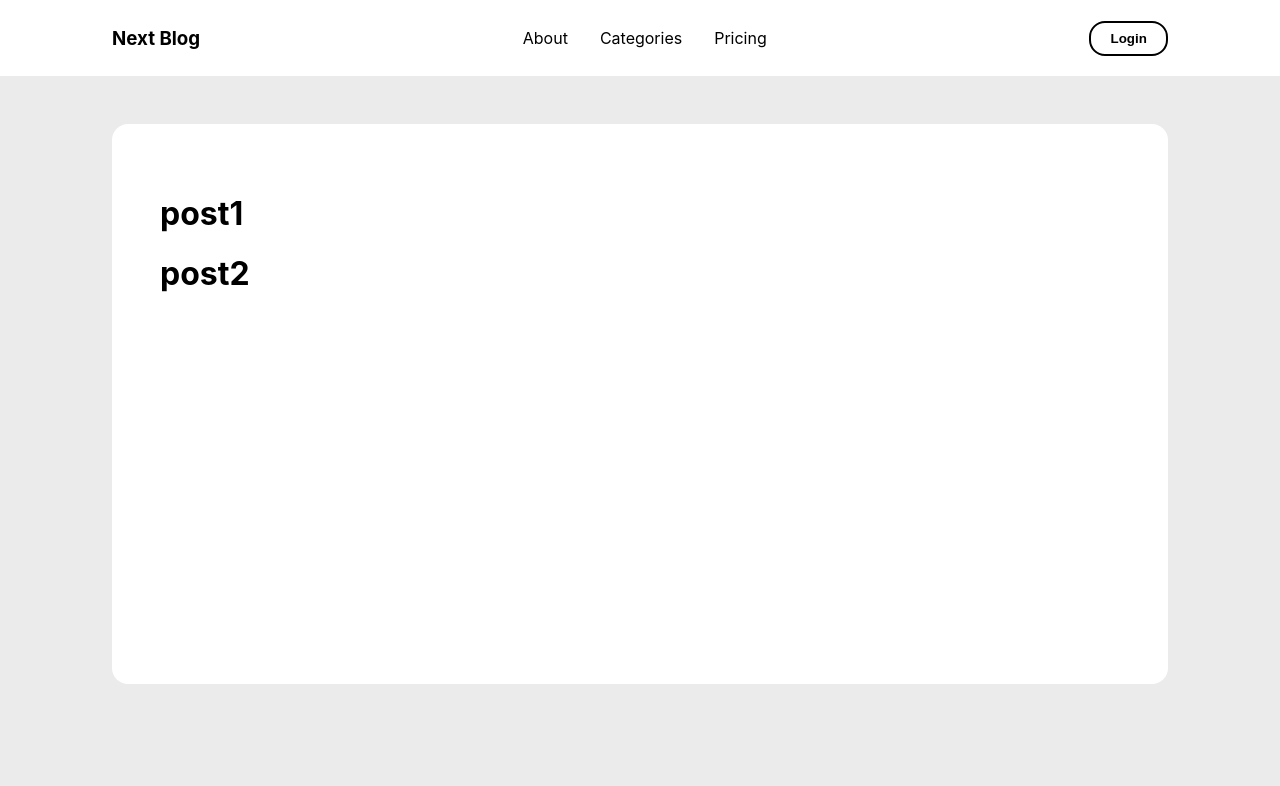
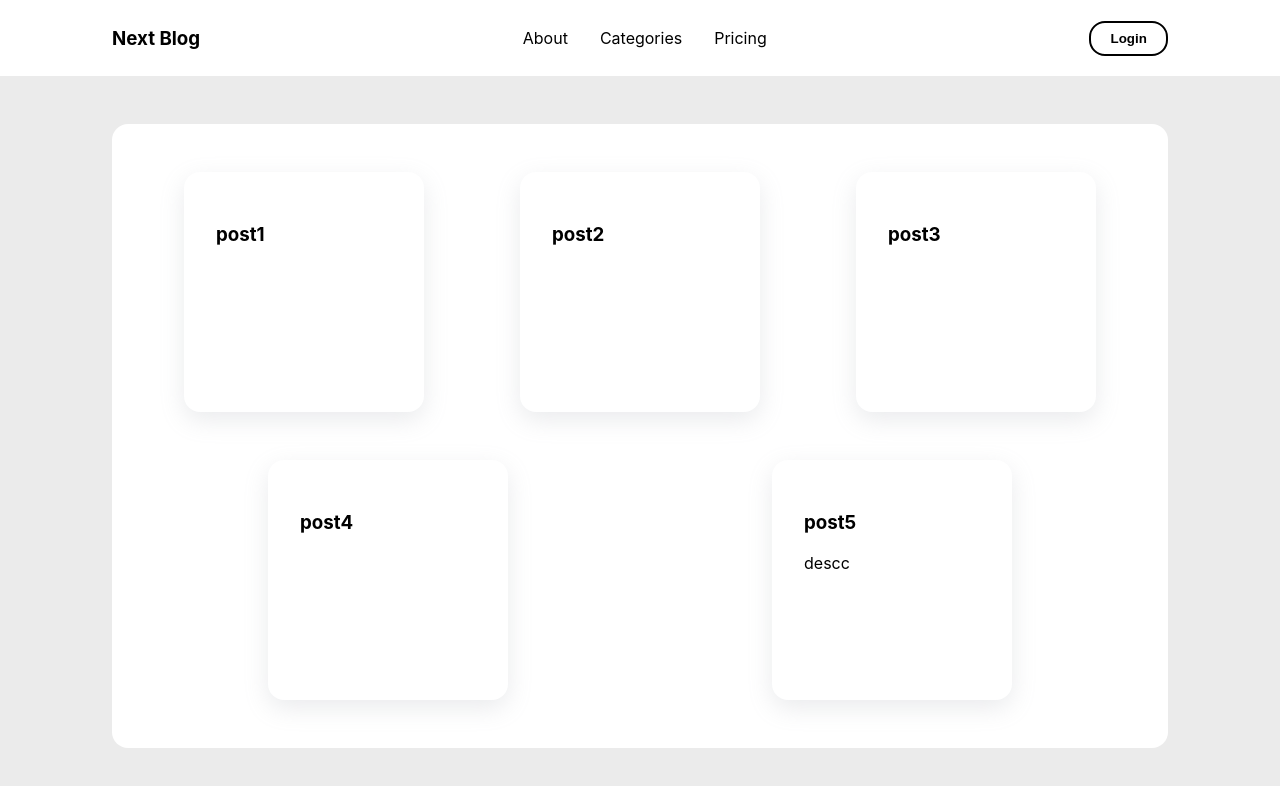
Before and after one commit to botosdavid/nextblog, a Next.js app: page / in a window 1280 px wide. Shown: the top 786 px of the page. Built offline with nearby package versions, Linux system fonts and the light colour scheme.

Commit message:
post list setup

```diff
--- /dev/null
+++ b/components/Post/Post.module.css
@@ -0,0 +1,9 @@
+.container {
+    box-shadow: rgba(149, 157, 165, 0.2) 0px 8px 24px;
+    padding: 2rem;
+    max-height: 20rem;
+    min-height: 15rem;
+    min-width: 15rem;
+    border-radius: 1rem;
+    cursor: pointer;
+}
--- /dev/null
+++ b/components/Post/Post.tsx
@@ -0,0 +1,20 @@
+import styles from './Post.module.css';
+import { Post } from '../../pages/index';
+import Link from 'next/link';
+
+interface PostProps {
+    post: Post;
+}
+
+const Post = ({ post }: PostProps) => {
+    return (
+        <Link href={`/${post.title}`}>
+            <div className={styles.container}>
+                <h3>{post.title}</h3>
+                <p>{post?.description}</p>
+            </div>
+        </Link>
+    )
+}
+
+export default Post;
--- a/pages/index.tsx
+++ b/pages/index.tsx
@@ -3,8 +3,9 @@ import Head from 'next/head'
 import Image from 'next/image'
 import styles from '../styles/Home.module.css'
 import { useState } from 'react';
+import Post from '../components/Post/Post';
 
-interface Post {
+export interface Post {
   title: string,
   description?: string,
   author?: string,
@@ -12,7 +13,7 @@ interface Post {
 }
 
 const initialPosts = [
-  {title: 'post1'},{title: 'post2'}
+  {title: 'post1'},{title: 'post2'},{title: 'post3'},{title: 'post4'},{title: 'post5', description: 'descc'}
 ]
 
 const Home: NextPage = () => {
@@ -26,7 +27,7 @@ const Home: NextPage = () => {
       </Head>
       <div className={styles.container}>
         {posts.map((post) => (
-          <h1>{post.title}</h1>
+          <Post post={post}/>
         ))}
       </div>
 
--- a/styles/Home.module.css
+++ b/styles/Home.module.css
@@ -8,4 +8,14 @@
   border-radius: 1rem;
   min-height: 35rem;
   padding: 3rem;
+  display: flex;
+  gap: 3rem;
+  flex-wrap: wrap;
+  justify-content: space-around;
 }
+
+@media screen and (max-width: 700px) {
+  .body {
+    padding: 2rem;
+  }
+}
```
